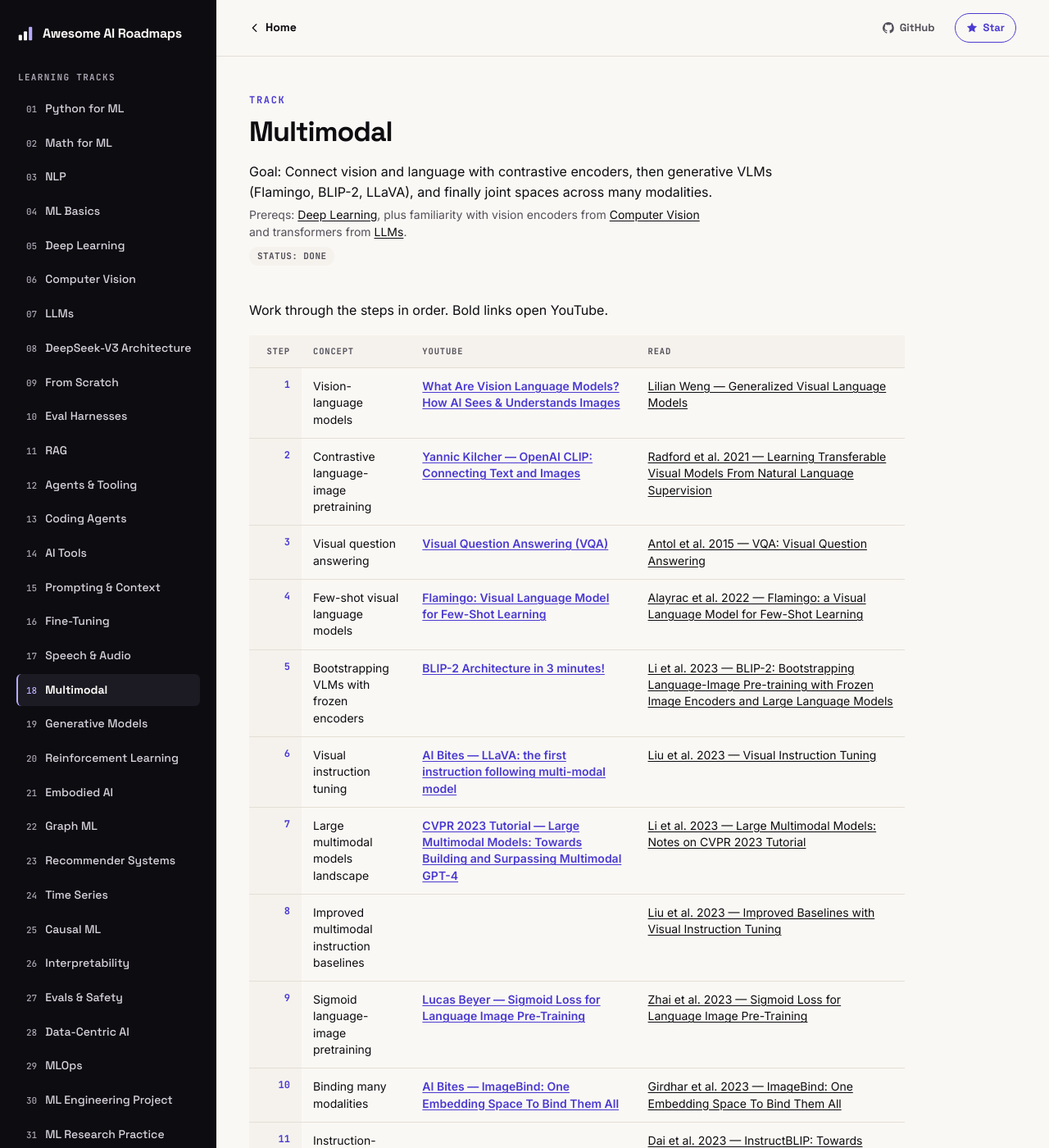
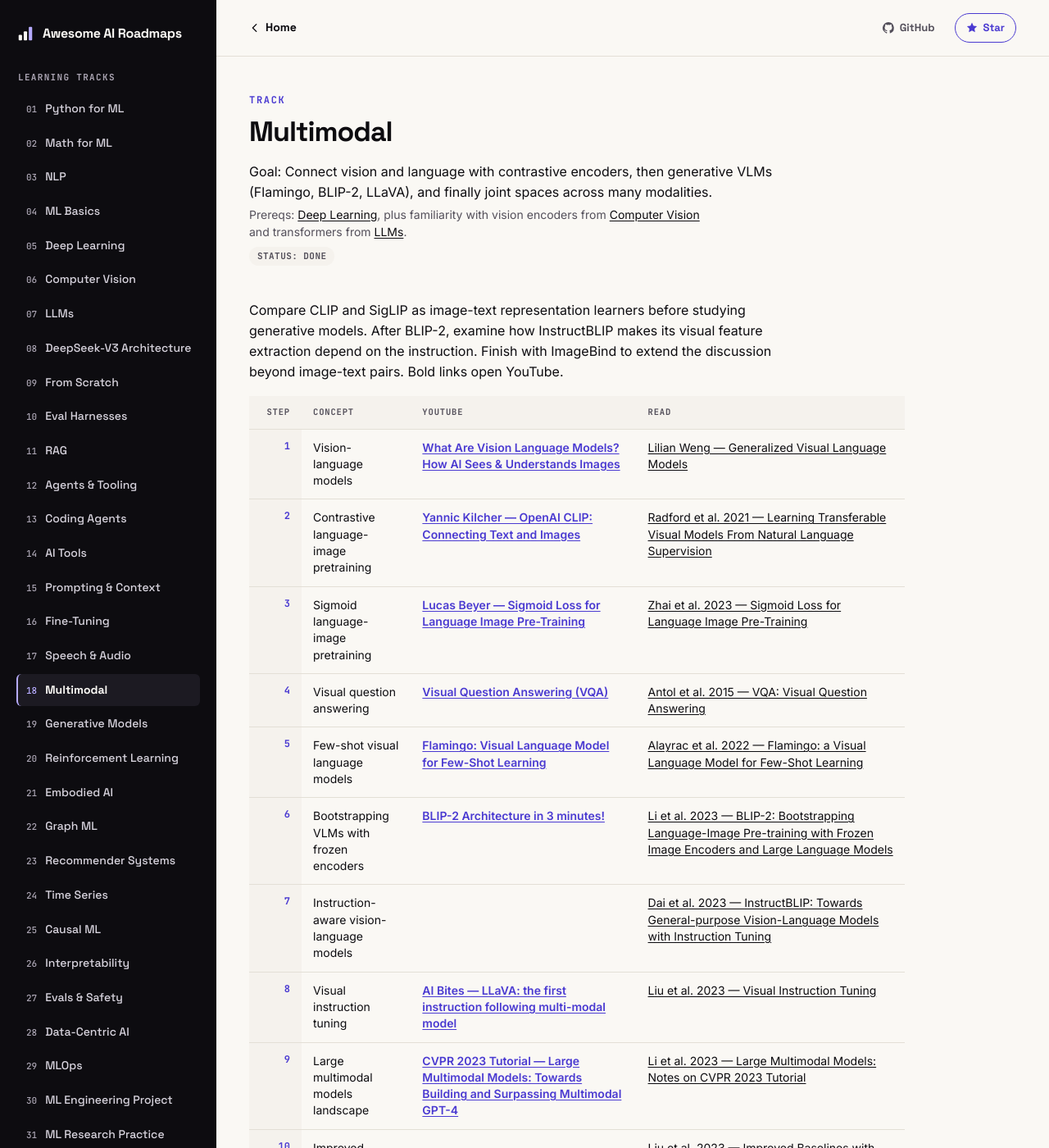
Before and after one commit to GruheshKurra/awesome-ai-roadmaps, a Jekyll site: the page built from tracks/multimodal/README.md, in a window 1280 px wide and 1400 px high. Shown: the whole window at 82% size. Built offline with Jekyll 4.4.1, drawn with Linux system fonts in a browser that asks for light colours; our own code applies the rules of GitHub Pages for plain Markdown files; some of the changed text lies outside the part shown.

Commit message:
Refresh learning resources and roadmap discovery

```diff
--- a/_config.yml
+++ b/_config.yml
@@ -57,7 +57,7 @@
   - scope:
       path: tracks/nlp
     values:
-      description: "NLP roadmap: Word vectors through BERT. Free videos, papers, and chapters in learning order."
+      description: "NLP roadmap: Word vectors, tokenization, parsing, RNNs, transformers, BERT. Free videos, papers, and chapters in learning order."
   - scope:
       path: tracks/ml-basics
     values:
--- a/tracks/multimodal/README.md
+++ b/tracks/multimodal/README.md
@@ -6,18 +6,18 @@
 
 Status: done
 
-Work through the steps in order. Bold links open YouTube.
+Compare CLIP and SigLIP as image-text representation learners before studying generative models. After BLIP-2, examine how InstructBLIP makes its visual feature extraction depend on the instruction. Finish with ImageBind to extend the discussion beyond image-text pairs. Bold links open YouTube.
 
 | Step | Concept | **YouTube** | Read |
 | ---: | --- | --- | --- |
 | 1 | Vision-language models | **[What Are Vision Language Models? How AI Sees & Understands Images](https://www.youtube.com/watch?v=lOD_EE96jhM)** | [Lilian Weng — Generalized Visual Language Models](https://lilianweng.github.io/posts/2022-06-09-vlm/) |
 | 2 | Contrastive language-image pretraining | **[Yannic Kilcher — OpenAI CLIP: Connecting Text and Images](https://www.youtube.com/watch?v=T9XSU0pKX2E)** | [Radford et al. 2021 — Learning Transferable Visual Models From Natural Language Supervision](https://arxiv.org/abs/2103.00020) |
-| 3 | Visual question answering | **[Visual Question Answering (VQA)](https://www.youtube.com/watch?v=DZxn9XS6B44)** | [Antol et al. 2015 — VQA: Visual Question Answering](https://arxiv.org/abs/1505.00468) |
-| 4 | Few-shot visual language models | **[Flamingo: Visual Language Model for Few-Shot Learning](https://www.youtube.com/watch?v=wkeA2oND-pg)** | [Alayrac et al. 2022 — Flamingo: a Visual Language Model for Few-Shot Learning](https://arxiv.org/abs/2204.14198) |
-| 5 | Bootstrapping VLMs with frozen encoders | **[BLIP-2 Architecture in 3 minutes!](https://www.youtube.com/watch?v=OLf0nViCGLM)** | [Li et al. 2023 — BLIP-2: Bootstrapping Language-Image Pre-training with Frozen Image Encoders and Large Language Models](https://arxiv.org/abs/2301.12597) |
-| 6 | Visual instruction tuning | **[AI Bites — LLaVA: the first instruction following multi-modal model](https://www.youtube.com/watch?v=GMOREHJTbR4)** | [Liu et al. 2023 — Visual Instruction Tuning](https://arxiv.org/abs/2304.08485) |
-| 7 | Large multimodal models landscape | **[CVPR 2023 Tutorial — Large Multimodal Models: Towards Building and Surpassing Multimodal GPT-4](https://www.youtube.com/watch?v=mkI7EPD1vp8)** | [Li et al. 2023 — Large Multimodal Models: Notes on CVPR 2023 Tutorial](https://arxiv.org/html/2306.14895) |
-| 8 | Improved multimodal instruction baselines | | [Liu et al. 2023 — Improved Baselines with Visual Instruction Tuning](https://arxiv.org/abs/2310.03744) |
-| 9 | Sigmoid language-image pretraining | **[Lucas Beyer — Sigmoid Loss for Language Image Pre-Training](https://www.youtube.com/watch?v=Nk9YnMHB6hU)** | [Zhai et al. 2023 — Sigmoid Loss for Language Image Pre-Training](https://arxiv.org/abs/2303.15343) |
-| 10 | Binding many modalities | **[AI Bites — ImageBind: One Embedding Space To Bind Them All](https://www.youtube.com/watch?v=cfU_QPNcl2U)** | [Girdhar et al. 2023 — ImageBind: One Embedding Space To Bind Them All](https://arxiv.org/abs/2305.05665) |
-| 11 | Instruction-aware vision-language models | | [Dai et al. 2023 — InstructBLIP: Towards General-purpose Vision-Language Models with Instruction Tuning](https://arxiv.org/abs/2305.06500) |
+| 3 | Sigmoid language-image pretraining | **[Lucas Beyer — Sigmoid Loss for Language Image Pre-Training](https://www.youtube.com/watch?v=Nk9YnMHB6hU)** | [Zhai et al. 2023 — Sigmoid Loss for Language Image Pre-Training](https://arxiv.org/abs/2303.15343) |
+| 4 | Visual question answering | **[Visual Question Answering (VQA)](https://www.youtube.com/watch?v=DZxn9XS6B44)** | [Antol et al. 2015 — VQA: Visual Question Answering](https://arxiv.org/abs/1505.00468) |
+| 5 | Few-shot visual language models | **[Flamingo: Visual Language Model for Few-Shot Learning](https://www.youtube.com/watch?v=wkeA2oND-pg)** | [Alayrac et al. 2022 — Flamingo: a Visual Language Model for Few-Shot Learning](https://arxiv.org/abs/2204.14198) |
+| 6 | Bootstrapping VLMs with frozen encoders | **[BLIP-2 Architecture in 3 minutes!](https://www.youtube.com/watch?v=OLf0nViCGLM)** | [Li et al. 2023 — BLIP-2: Bootstrapping Language-Image Pre-training with Frozen Image Encoders and Large Language Models](https://arxiv.org/abs/2301.12597) |
+| 7 | Instruction-aware vision-language models | | [Dai et al. 2023 — InstructBLIP: Towards General-purpose Vision-Language Models with Instruction Tuning](https://arxiv.org/abs/2305.06500) |
+| 8 | Visual instruction tuning | **[AI Bites — LLaVA: the first instruction following multi-modal model](https://www.youtube.com/watch?v=GMOREHJTbR4)** | [Liu et al. 2023 — Visual Instruction Tuning](https://arxiv.org/abs/2304.08485) |
+| 9 | Large multimodal models landscape | **[CVPR 2023 Tutorial — Large Multimodal Models: Towards Building and Surpassing Multimodal GPT-4](https://www.youtube.com/watch?v=mkI7EPD1vp8)** | [Li et al. 2023 — Large Multimodal Models: Notes on CVPR 2023 Tutorial](https://arxiv.org/html/2306.14895) |
+| 10 | Improved multimodal instruction baselines | | [Liu et al. 2023 — Improved Baselines with Visual Instruction Tuning](https://arxiv.org/abs/2310.03744) |
+| 11 | Binding many modalities | **[AI Bites — ImageBind: One Embedding Space To Bind Them All](https://www.youtube.com/watch?v=cfU_QPNcl2U)** | [Girdhar et al. 2023 — ImageBind: One Embedding Space To Bind Them All](https://arxiv.org/abs/2305.05665) |
```
Also changed, not shown: README.md (+1 -1 lines), tracks/nlp/README.md (+5 -5 lines).
